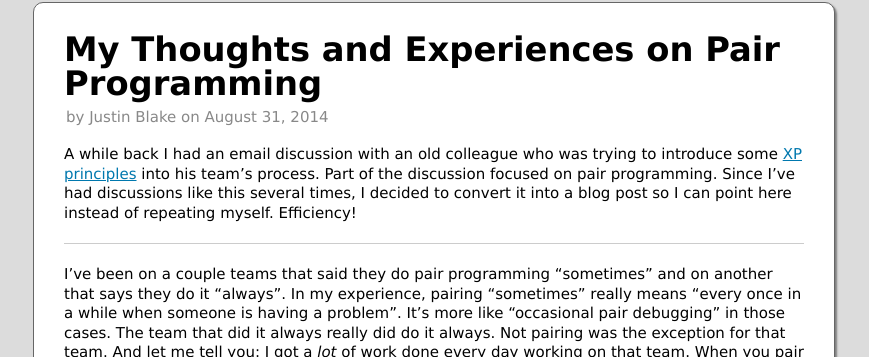
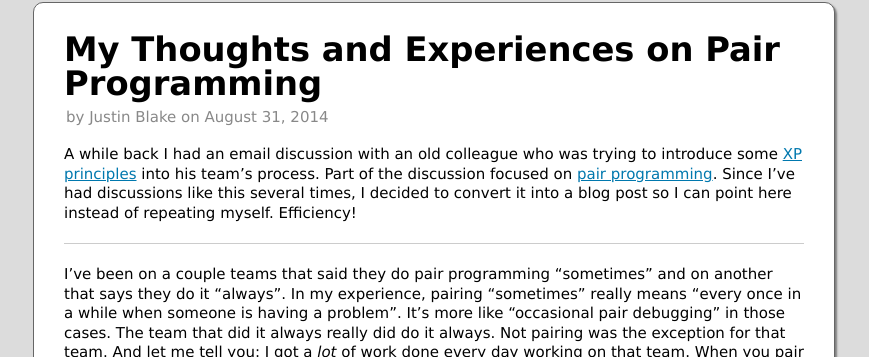
Before and after one commit to blaix/blaix.github.com, a Jekyll site: the page built from _posts/2014-08-31-my-experience-pairing.markdown, in a window 1280 px wide. Shown: the part 107-464 px from the top of the page, without its empty margins (17-886 px from the left). Built offline with Jekyll 4.4.1, drawn with Linux system fonts in a browser that asks for light colours; some web fonts are replaced; comment, search, counter and statistics services are not loaded; part of the change alters nothing that is shown.

```diff
--- a/_posts/2014-08-31-my-experience-pairing.markdown
+++ b/_posts/2014-08-31-my-experience-pairing.markdown
@@ -6,9 +6,10 @@ summary: Part of a discussing about "introducing XP" that focused on pairing
 
 A while back I had an email discussion with an old colleague who was trying to
 introduce some [XP principles](http://www.extremeprogramming.org/) into his
-team's process. Part of the discussion focused on pair programming. Since I've
-had discussions like this several times, I decided to convert it into a blog
-post so I can point here instead of repeating myself. Efficiency!
+team's process. Part of the discussion focused on
+[pair programming](http://www.extremeprogramming.org/rules/pair.html). Since
+I've had discussions like this several times, I decided to convert it into a
+blog post so I can point here instead of repeating myself. Efficiency!
 
 ---
 
```
